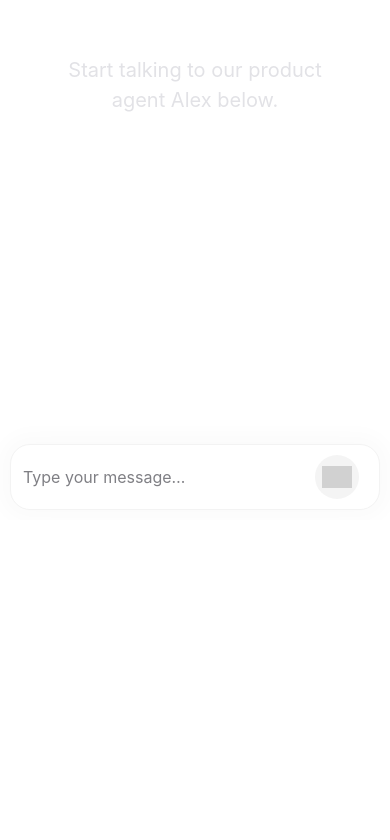
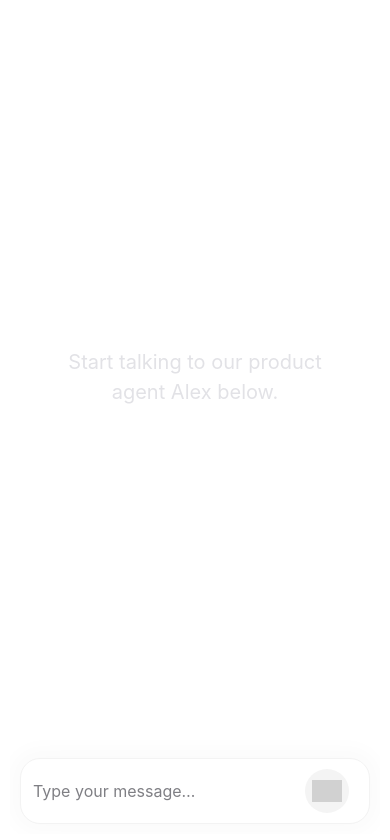
Before and after one commit to Mitchellvandevorst/chatwidget, a website: page public/index.html in a window 390 px wide. Drawn offline with Linux system fonts and the light colour scheme; grey boxes are pictures that could not be loaded.

Commit message:
Update index.html

```diff
--- a/public/index.html
+++ b/public/index.html
@@ -135,49 +135,17 @@
     .send-btn img { height: 22px; opacity: 0.4; }
 
     /* ------------ mobile tweaks ------------- */
-@media (max-width: 600px) {
-  /* make the chat fill the screen */
-  body {
-    margin: 0;
-    padding: 0;
-    height: 100vh;
-  }
-  .chat {
-    position: fixed;
-    top: 0; left: 0; right: 0; bottom: 0;
-    background: #fff;
-    box-sizing: border-box;
-    padding: 10px;           /* if you want a little inset from the edges */
-  }
-
-  /* absolutely position the scroll area:
-     “bottom” here = the exact gap above your composer + composer height */
-  .msgs {
-    position: absolute;
-    top: 0; left: 0; right: 0;
-    bottom: 260px;           /* ← change THIS to whatever you need */
-    overflow-y: auto;
-    display: flex;
-    flex-direction: column;
-    gap: 1.2rem;
-    padding: 1.2rem 1rem;
-  }
-
-  /* pin the composer at the bottom */
-  .composer {
-    position: absolute;
-    margin: 10;               /* kill the old 10px margins */
-    padding: 10px 20px 10px 12px;
-    background: #fff;
-    border: 1px solid #F3F3F3;
-    border-radius: 20px;
-    box-shadow: 0 0 20px 10px rgba(0,0,0,.02);
-    min-height: 64px;
-    display: flex;
-    align-items: center;
-    box-sizing: border-box;
-  }
-}
+    @media (max-width: 600px) {
+  body      {
+      padding: 10px;
+      height: 100vh; /* true full height */
+            }
+  .chat     {
+      width: 100%;
+      height: calc(100vh - 20px); /* match body padding */
+      max-height: 100%;
+            }
+    }
      .intro-text{
         font-size:20px;      /* requested size         */
         width:90%;           /* fill 90 % of container */
```
